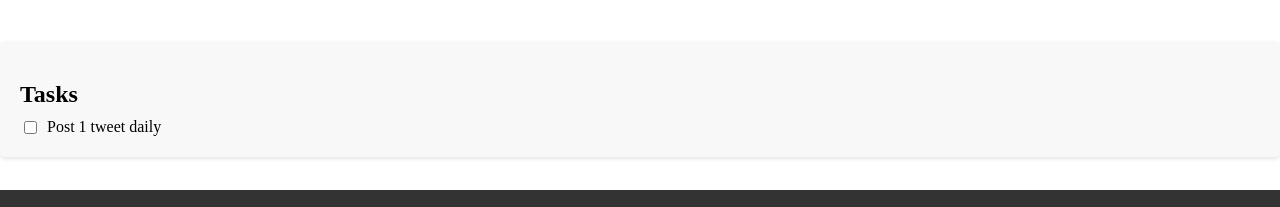
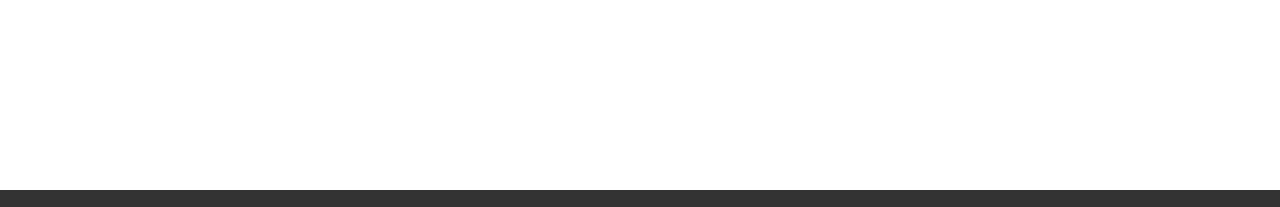
Before and after one commit to acoss22/SMMT, a React app: page / in a window 1280 px wide. Shown: the part 510-717 px from the top of the page. Built offline with nearby package versions, Linux system fonts and the light colour scheme.

Commit message:
fix: tab behavior switching add

```diff
--- a/src/App.tsx
+++ b/src/App.tsx
@@ -1,34 +1,32 @@
 import React, { useState } from 'react';
-import './styles.scss'; // Import the SCSS file
+import './styles.scss';
 import Footer from './components/Footer/Footer';
 import Header from './components/Header';
 import FollowerCount from './components/Tabs/FollowerCount/FollowerCount';
 import Tab from './components/Tabs/Tab';
 import Tasks from './components/Tabs/Tasks/DailyTasks';
 
-
 const App: React.FC = () => {
   const tabs = ['Followers', 'Tasks'];
   const [activeTab, setActiveTab] = useState(0);
-  const [postTweetDaily, setPostTweetDaily] = useState(false);
 
   const handleTabClick = (index: number) => {
     setActiveTab(index);
   };
 
+  const [postTweetDaily, setPostTweetDaily] = useState(false); // State for Tasks component
+
   return (
     <div>
       <Header title="Social Media Management Tool" />
-      <div className="main-container">
-        <Tab tabs={tabs} activeTab={activeTab} handleTabClick={handleTabClick}>
-          <div>
-            <FollowerCount />
-          </div>
-          <div>
+      <Tab tabs={tabs} activeTab={activeTab} handleTabClick={handleTabClick}>
+        <div>
+          {activeTab === 0 && <FollowerCount />}
+          {activeTab === 1 && (
             <Tasks postTweetDaily={postTweetDaily} setPostTweetDaily={setPostTweetDaily} />
-          </div>
-        </Tab>
-      </div>
+          )}
+        </div>
+      </Tab>
       <Footer copyright="2023 Ana Sequeira" />
     </div>
   );
```
